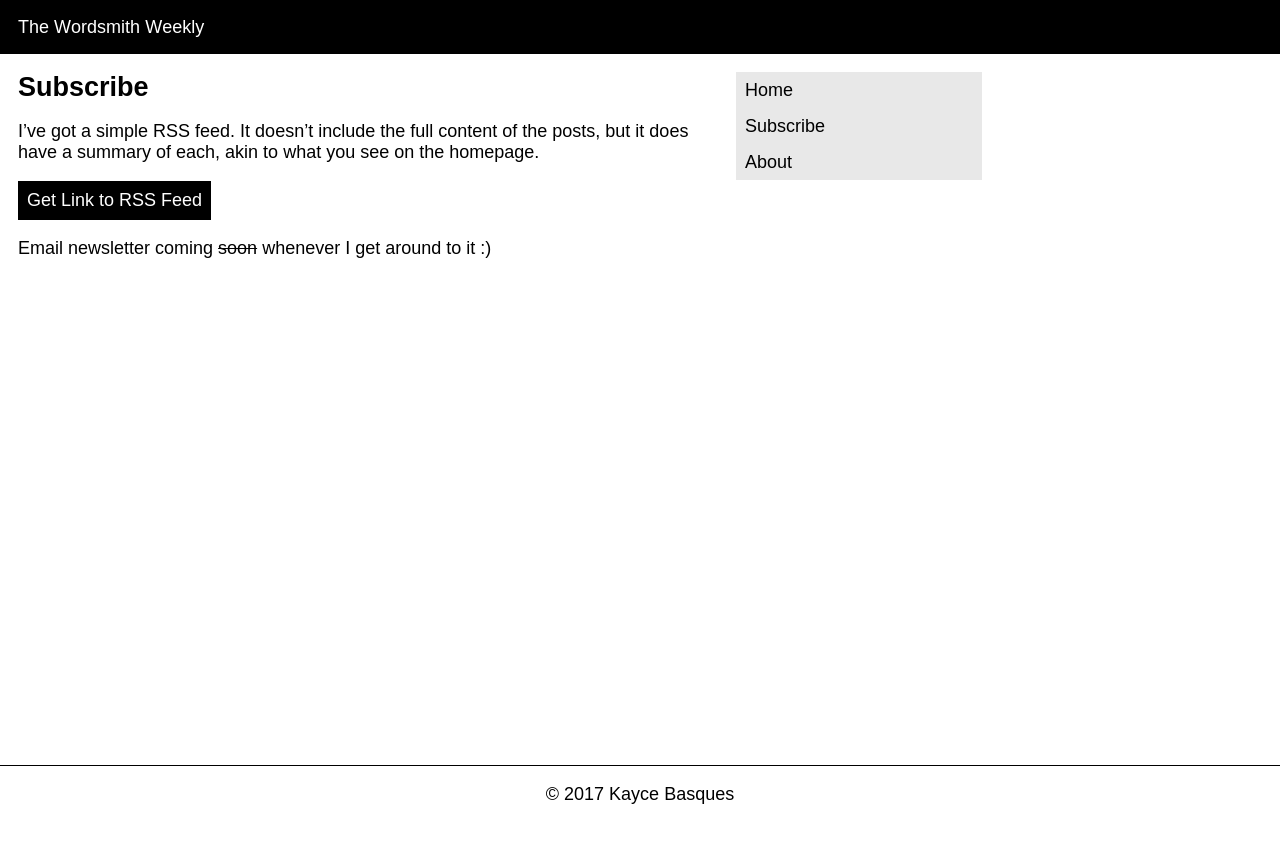
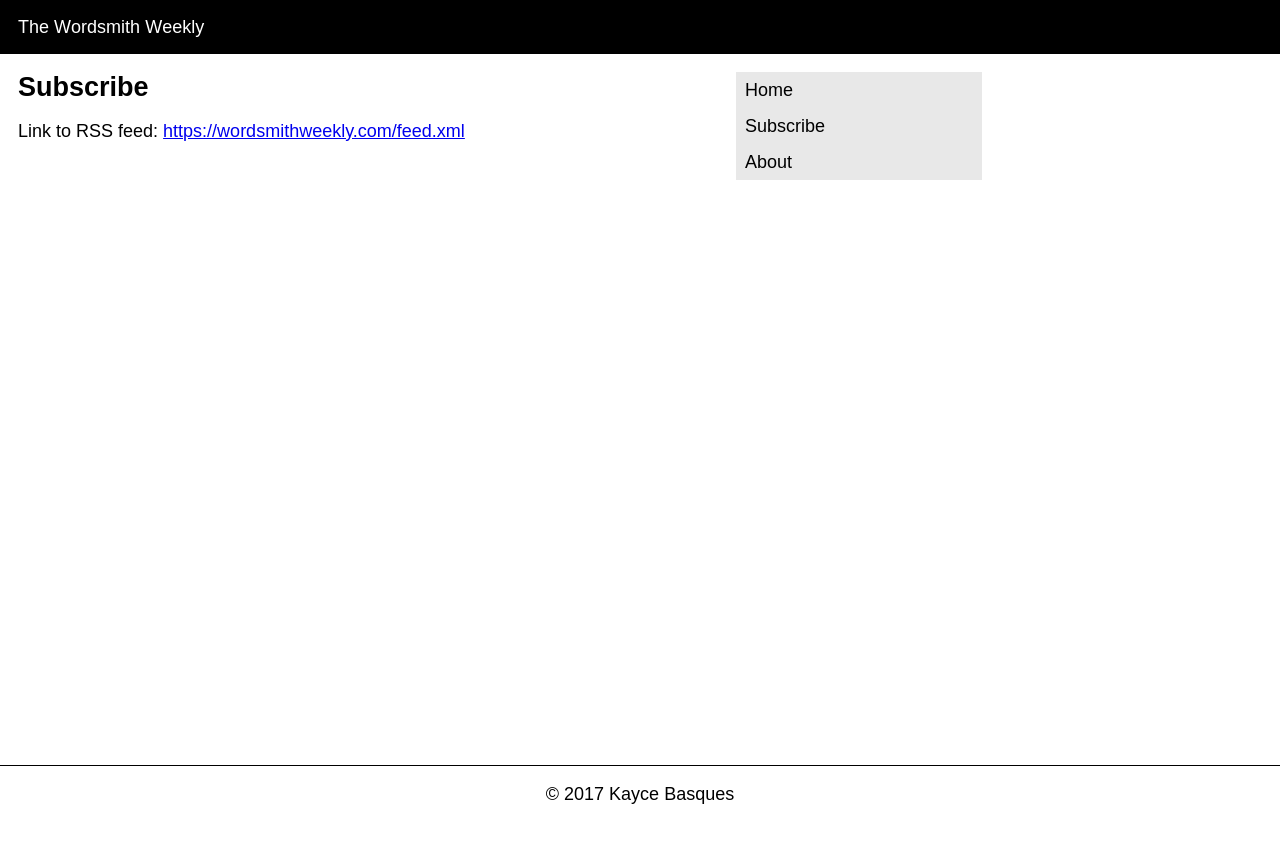
Before and after one commit to kaycebasques/wordsmithweekly, a Jekyll site: the page built from subscribe.markdown, in a window 1280 px wide. Shown: the top 843 px of the page. Built offline with Jekyll 4.4.1, drawn with Linux system fonts in a browser that asks for light colours; some of the changed lines change nothing that is shown.

Commit message:
comment out rss fanciness until "discontiguous selection" error is sorted out

```diff
--- a/subscribe.markdown
+++ b/subscribe.markdown
@@ -2,6 +2,12 @@
 layout: post
 title: Subscribe
 ---
+
+Link to RSS feed: [https://wordsmithweekly.com/feed.xml][rss]
+
+[rss]: https://wordsmithweekly.com/feed.xml
+
+<!--
 
 I've got a simple RSS feed. It doesn't include the full content of the posts,
 but it does have a summary of each, akin to what you see on the homepage.
@@ -32,3 +38,5 @@ Email newsletter coming <s>soon</s> whenever I get around to it :)
     window.getSelection().removeAllRanges();
   });
 </script>
+
+-->
```
